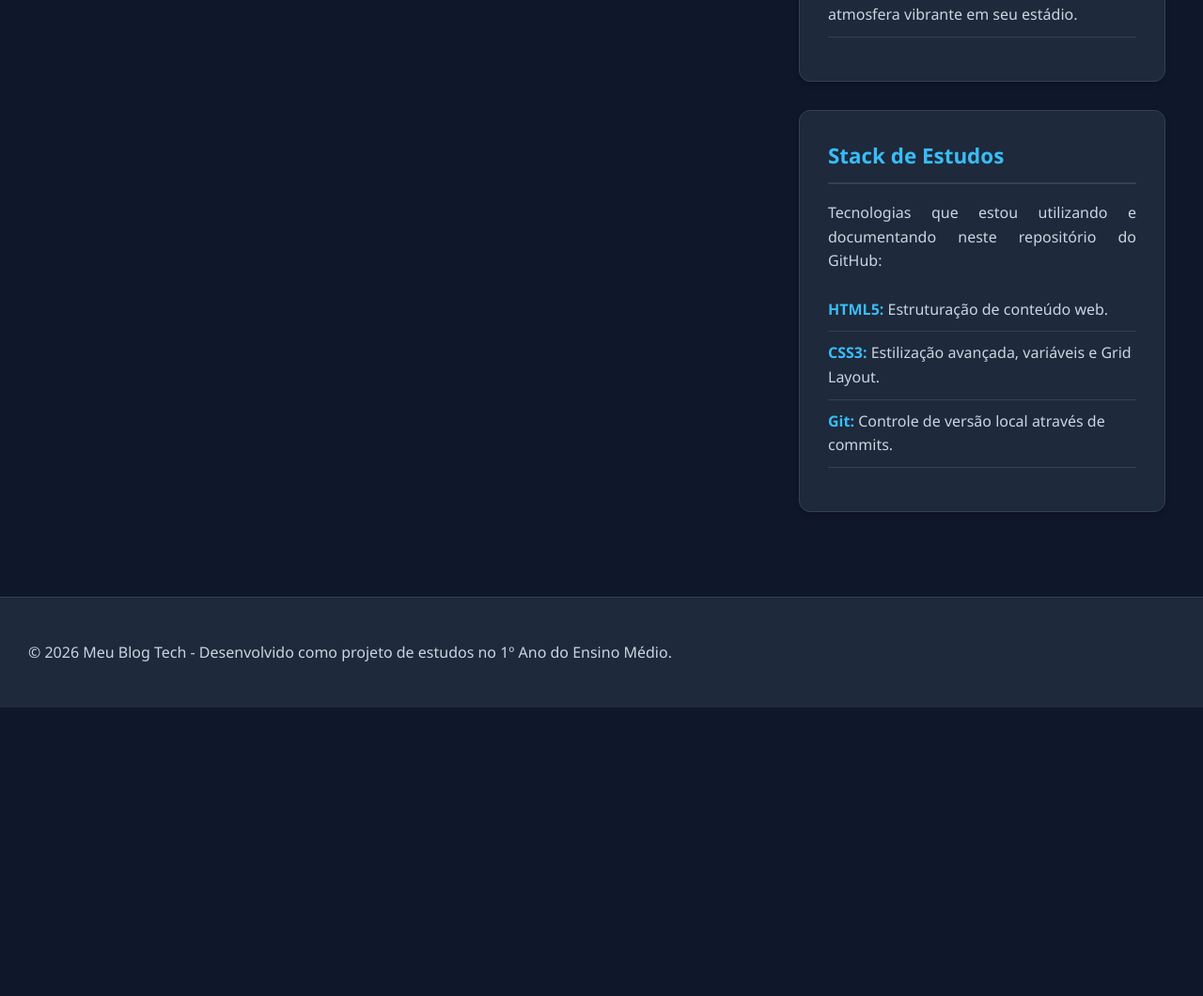
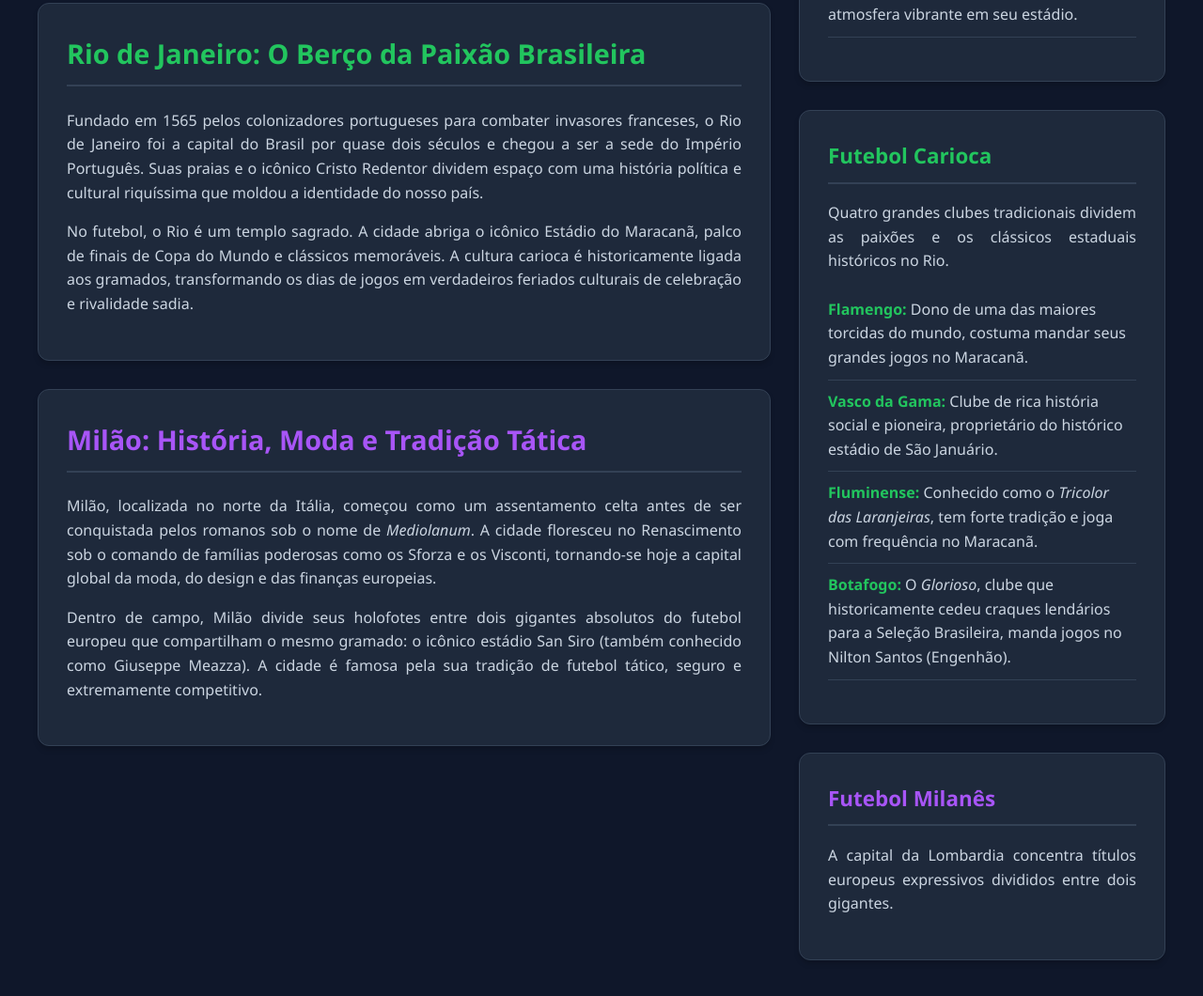
Before and after one commit to vicentetrevisan-create/luix-e-vincebas, a plain HTML site: page index.html in a window 1280 px wide. Shown: the part 810-1870 px from the top of the page at 94% size. Before the commit the page ends 1563 px from the top, so only its background shows below. Drawn offline with Linux system fonts and the light colour scheme.

Commit message:
Update index.html

```diff
--- a/index.html
+++ b/index.html
@@ -13,6 +13,8 @@
             --texto-mutado: #94a3b8;
             --cor-tech: #38bdf8;
             --cor-londres: #f43f5e;
+            --cor-rio: #22c55e; /* Verde tropical para o Rio de Janeiro */
+            --cor-milao: #a855f7; /* Roxo elegante para Milão */
             --borda: #334155;
         }
 
@@ -90,6 +92,8 @@
 
         .tech-title { color: var(--cor-tech); }
         .london-title { color: var(--cor-londres); }
+        .rio-title { color: var(--cor-rio); }
+        .milao-title { color: var(--cor-milao); }
 
         h3 {
             color: var(--texto-claro);
@@ -119,9 +123,9 @@
             color: var(--cor-tech);
         }
 
-        .london-list strong {
-            color: var(--cor-londres);
-        }
+        .london-list strong { color: var(--cor-londres); }
+        .rio-list strong { color: var(--cor-rio); }
+        .milao-list strong { color: var(--cor-milao); }
 
         /* Rodapé */
         footer {
@@ -157,7 +161,7 @@
             <article>
                 <h2 class="tech-title">Meu Blog Tech</h2>
                 <p>Nós viemos falar sobre as cidades mais relevantes no cenário mundial do futebol.</p>
-                <p>escrito por: <strong>Luiz Phelipe e Vicente Trevisan.</strong> </p>
+                <p>Escrito por: <strong>Luiz Phelipe e Vicente Trevisan.</strong> </p>
             </article>
 
             <!-- Artigo 2: Londres e História -->
@@ -166,11 +170,25 @@
                 <p>Londres é uma das metrópoles mais influentes do planeta, mas sua trajetória começou muito antes dos arranha-céus modernos. Fundada pelos romanos por volta do ano 43 d.C. sob o nome de <em>Londinium</em>, a cidade sobreviveu a invasões vikings, à Grande Peste de 1665 e ao devastador Grande Incêndio de 1666, que destruiu a maior parte de sua estrutura medieval.</p>
                 <p>A reconstrução da cidade deu origem à arquitetura icônica que conhecemos hoje, misturando monumentos históricos como a Torre de Londres e a Abadia de Westminster com a modernidade financeira global. No século XIX, a cidade se tornou o coração do Império Britânico e da Revolução Industrial, moldando as bases do mundo tecnológico em que vivemos hoje.</p>
             </article>
+
+            <!-- Artigo 3: Rio de Janeiro -->
+            <article>
+                <h2 class="rio-title">Rio de Janeiro: O Berço da Paixão Brasileira</h2>
+                <p>Fundado em 1565 pelos colonizadores portugueses para combater invasores franceses, o Rio de Janeiro foi a capital do Brasil por quase dois séculos e chegou a ser a sede do Império Português. Suas praias e o icônico Cristo Redentor dividem espaço com uma história política e cultural riquíssima que moldou a identidade do nosso país.</p>
+                <p>No futebol, o Rio é um templo sagrado. A cidade abriga o icônico Estádio do Maracanã, palco de finais de Copa do Mundo e clássicos memoráveis. A cultura carioca é historicamente ligada aos gramados, transformando os dias de jogos em verdadeiros feriados culturais de celebração e rivalidade sadia.</p>
+            </article>
+
+            <!-- Artigo 4: Milão -->
+            <article>
+                <h2 class="milao-title">Milão: História, Moda e Tradição Tática</h2>
+                <p>Milão, localizada no norte da Itália, começou como um assentamento celta antes de ser conquistada pelos romanos sob o nome de <em>Mediolanum</em>. A cidade floresceu no Renascimento sob o comando de famílias poderosas como os Sforza e os Visconti, tornando-se hoje a capital global da moda, do design e das finanças europeias.</p>
+                <p>Dentro de campo, Milão divide seus holofotes entre dois gigantes absolutos do futebol europeu que compartilham o mesmo gramado: o icônico estádio San Siro (também conhecido como Giuseppe Meazza). A cidade é famosa pela sua tradição de futebol tático, seguro e extremamente competitivo.</p>
+            </article>
         </main>
 
         <!-- Coluna da Direita: Barra Lateral com Informações Focadas -->
         <aside>
-            <!-- Guia de Times de Futebol -->
+            <!-- Guia de Times de Futebol: Londres -->
             <div class="sidebar-box">
                 <h2 class="london-title" style="font-size: 1.4rem;">Futebol Londrino</h2>
                 <p>Londres é considerada por muitos a capital mundial do futebol. A cidade abriga dezenas de clubes e respira rivalidades locais intensas na Premier League.</p>
@@ -183,24 +201,19 @@
                 </ul>
             </div>
 
-            <!-- Tecnologias Estudadas -->
+            <!-- Guia de Times de Futebol: Rio de Janeiro -->
             <div class="sidebar-box">
-                <h2 class="tech-title" style="font-size: 1.4rem;">Stack de Estudos</h2>
-                <p>Tecnologias que estou utilizando e documentando neste repositório do GitHub:</p>
-                <ul>
-                    <li><strong>HTML5:</strong> Estruturação de conteúdo web.</li>
-                    <li><strong>CSS3:</strong> Estilização avançada, variáveis e Grid Layout.</li>
-                    <li><strong>Git:</strong> Controle de versão local através de commits.</li>
+                <h2 class="rio-title" style="font-size: 1.4rem;">Futebol Carioca</h2>
+                <p>Quatro grandes clubes tradicionais dividem as paixões e os clássicos estaduais históricos no Rio.</p>
+                <ul class="rio-list">
+                    <li><strong>Flamengo:</strong> Dono de uma das maiores torcidas do mundo, costuma mandar seus grandes jogos no Maracanã.</li>
+                    <li><strong>Vasco da Gama:</strong> Clube de rica história social e pioneira, proprietário do histórico estádio de São Januário.</li>
+                    <li><strong>Fluminense:</strong> Conhecido como o <em>Tricolor das Laranjeiras</em>, tem forte tradição e joga com frequência no Maracanã.</li>
+                    <li><strong>Botafogo:</strong> O <em>Glorioso</em>, clube que historicamente cedeu craques lendários para a Seleção Brasileira, manda jogos no Nilton Santos (Engenhão).</li>
                 </ul>
             </div>
-        </aside>
 
-    </div>
-
-    <!-- Rodapé -->
-    <footer>
-        <p>&copy; 2026 Meu Blog Tech - Desenvolvido como projeto de estudos no 1º Ano do Ensino Médio.</p>
-    </footer>
-
-</body>
-</html>
+            <!-- Guia de Times de Futebol: Milão -->
+            <div class="sidebar-box">
+                <h2 class="milao-title" style="font-size: 1.4rem;">Futebol Milanês</h2>
+                <p>A capital da Lombardia concentra títulos europeus expressivos divididos entre dois gigantes.</p>
```
